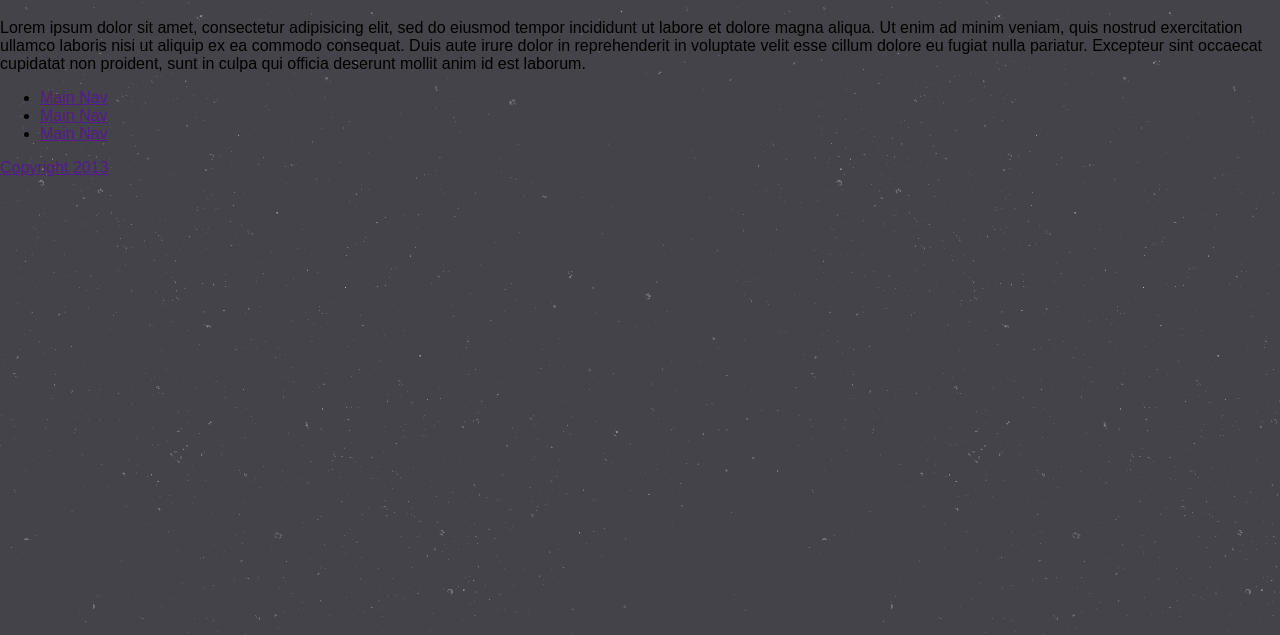
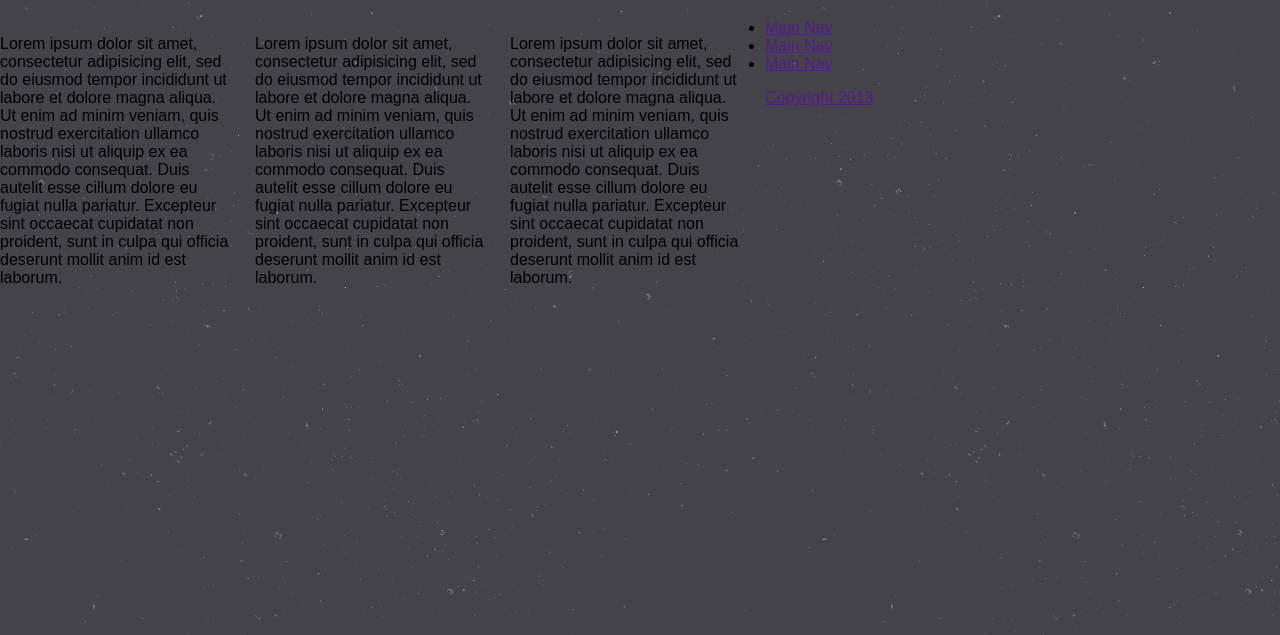
Before and after one commit to cspencer2/midtermstudy, a plain HTML site: page index.html in a window 1280 px wide. Shown: the part 165-800 px from the top of the page. Drawn offline with Linux system fonts and the light colour scheme.

Commit message:
version2

```diff
--- a/index.html
+++ b/index.html
@@ -16,11 +16,29 @@
 
 	<article>
 
-		<section>
+		<section class="grid_3">
 			<p>Lorem ipsum dolor sit amet, consectetur adipisicing elit, sed do eiusmod
 			tempor incididunt ut labore et dolore magna aliqua. Ut enim ad minim veniam,
 			quis nostrud exercitation ullamco laboris nisi ut aliquip ex ea commodo
-			consequat. Duis aute irure dolor in reprehenderit in voluptate velit esse
+			consequat. Duis autelit esse
+			cillum dolore eu fugiat nulla pariatur. Excepteur sint occaecat cupidatat non
+			proident, sunt in culpa qui officia deserunt mollit anim id est laborum.</p>
+		</section>
+
+			<section class="grid_3">
+			<p>Lorem ipsum dolor sit amet, consectetur adipisicing elit, sed do eiusmod
+			tempor incididunt ut labore et dolore magna aliqua. Ut enim ad minim veniam,
+			quis nostrud exercitation ullamco laboris nisi ut aliquip ex ea commodo
+			consequat. Duis autelit esse
+			cillum dolore eu fugiat nulla pariatur. Excepteur sint occaecat cupidatat non
+			proident, sunt in culpa qui officia deserunt mollit anim id est laborum.</p>
+		</section>
+
+		<section class="grid_3">
+			<p>Lorem ipsum dolor sit amet, consectetur adipisicing elit, sed do eiusmod
+			tempor incididunt ut labore et dolore magna aliqua. Ut enim ad minim veniam,
+			quis nostrud exercitation ullamco laboris nisi ut aliquip ex ea commodo
+			consequat. Duis autelit esse
 			cillum dolore eu fugiat nulla pariatur. Excepteur sint occaecat cupidatat non
 			proident, sunt in culpa qui officia deserunt mollit anim id est laborum.</p>
 		</section>
```
